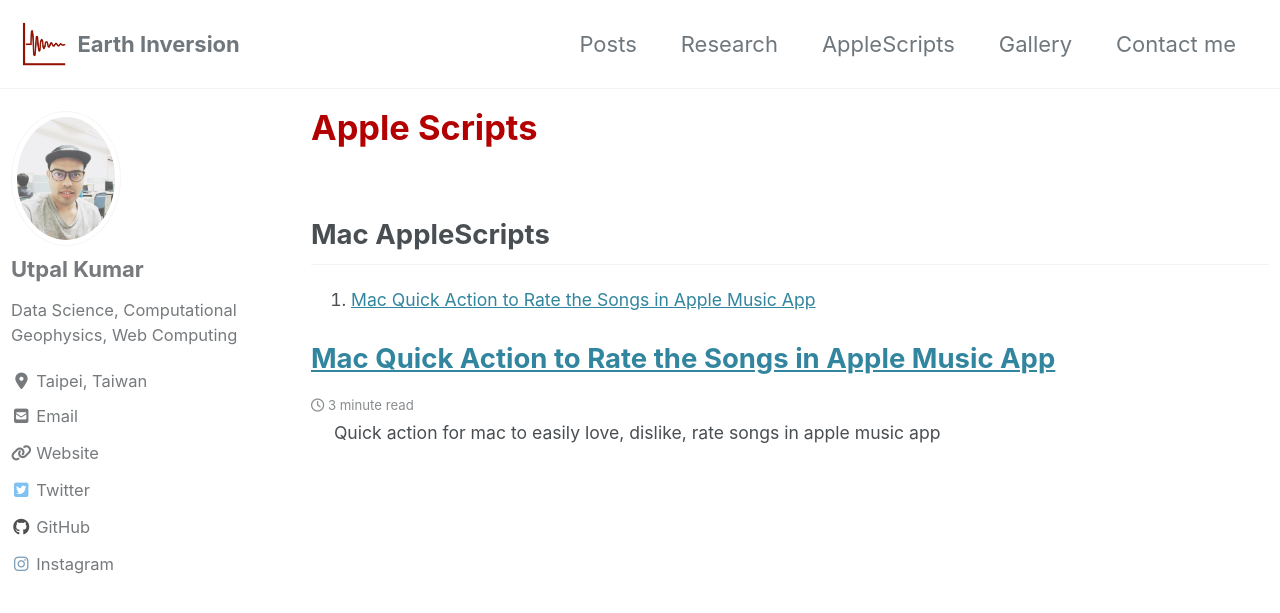
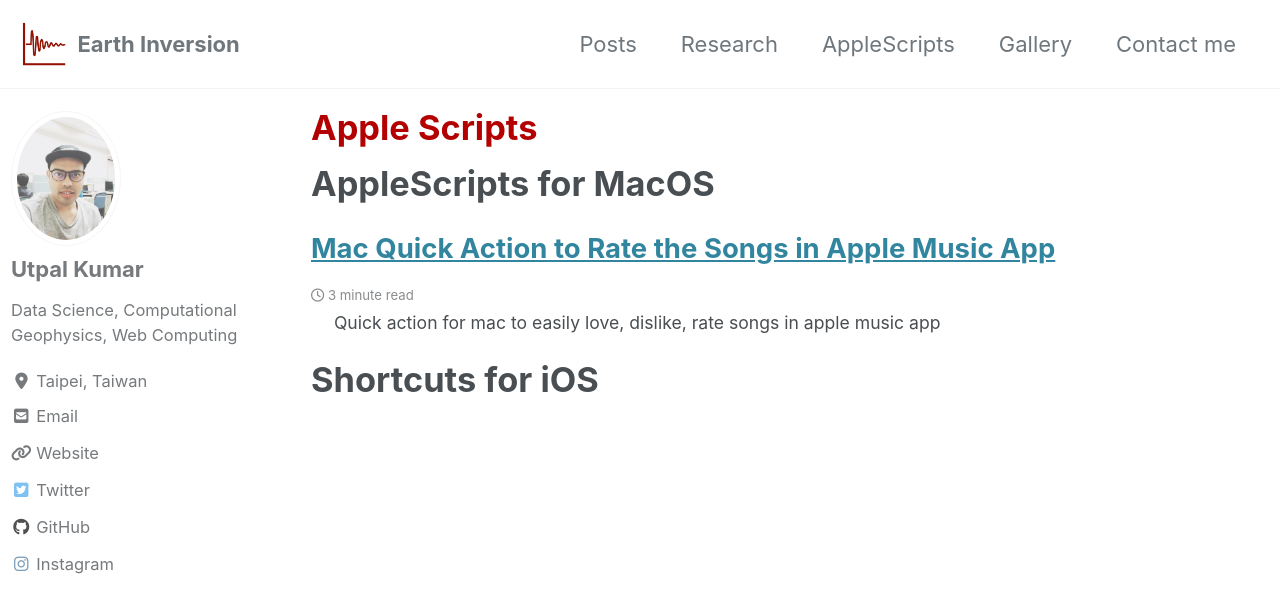
Before and after one commit to apexcodings/earthinversion.github.io, a Jekyll site: the page built from _pages/applescripts.md, in a window 1280 px wide and 900 px high. Shown: the top 613 px of the window. Built offline with Jekyll 4.4.1, drawn with Linux system fonts in a browser that asks for light colours; cached includes are drawn as plain includes; nearby versions of some CDN libraries.

Commit message:
automator Wed Jul  8 12:32:55 CST 2020

```diff
--- a/_pages/applescripts.md
+++ b/_pages/applescripts.md
@@ -6,10 +6,10 @@
   - wide
 ---
 
-## Mac AppleScripts
-
-1. [Mac Quick Action to Rate the Songs in Apple Music App](https://www.earthinversion.com/)
+# AppleScripts for MacOS
 
 <div class="entries-{{ page.entries_layout | default: 'list' }}">
   {% include posts-tagMac.html taxonomy=page.taxonomy type=page.entries_layout %}
 </div>
+
+# Shortcuts for iOS
```
